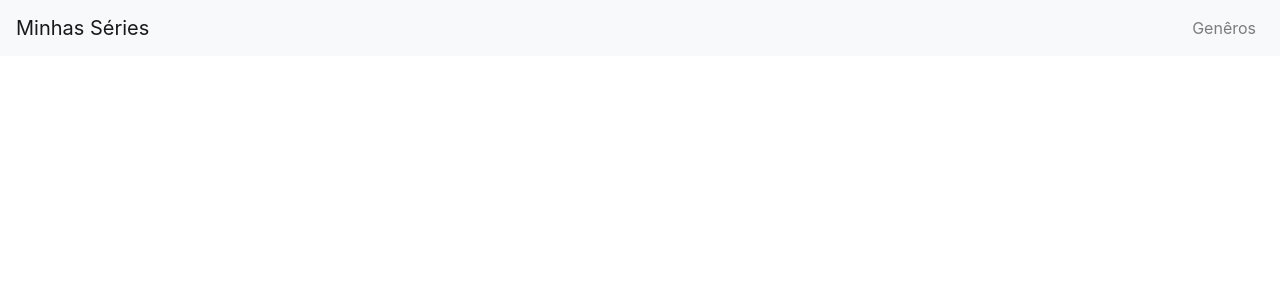
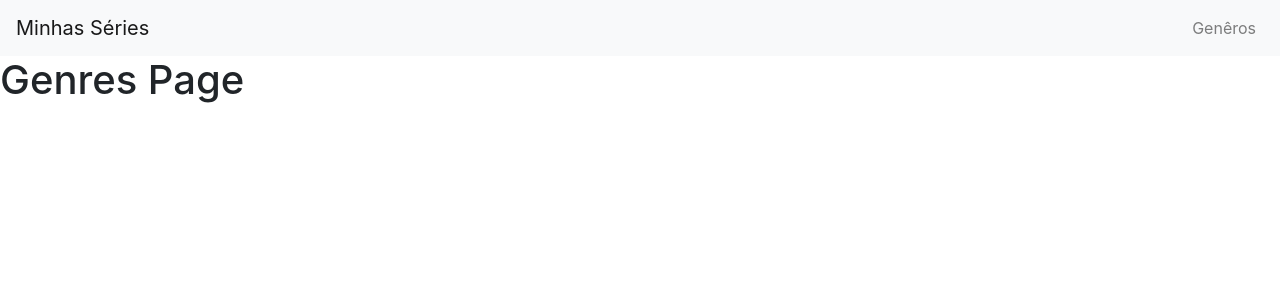
Before and after one commit to danielp-oliveira/minhas-series, a React (Create React App) app: page /genres in a window 1280 px wide. Shown: the top 300 px of the page. Built offline with nearby package versions, Linux system fonts and the light colour scheme.

Commit message:
add router

```diff
--- a/package.json
+++ b/package.json
@@ -9,6 +9,7 @@
     "bootstrap": "^4.4.1",
     "react": "^16.13.1",
     "react-dom": "^16.13.1",
+    "react-router-dom": "^5.1.2",
     "react-scripts": "3.4.1",
     "reactstrap": "^8.4.1"
   },
--- a/src/App.js
+++ b/src/App.js
@@ -1,35 +1,20 @@
-import React, { useState } from "react"
+import React from "react"
+import { BrowserRouter as Router, Route } from "react-router-dom"
 
-import {
-  Navbar,
-  NavbarBrand,
-  Collapse,
-  Nav,
-  NavItem,
-  NavLink,
-  NavbarToggler,
-} from "reactstrap"
+import GenresPage from "./pages/Genres"
+import HomePage from "./pages/Home"
+
+import Header from "./components/Header"
 
 function App() {
-  const [open, setOpen] = useState(false)
-  const toggle = () => {
-    setOpen(!open)
-  }
-
   return (
-    <div>
-      <Navbar color="light" light expand="md">
-        <NavbarBrand>Minhas Séries</NavbarBrand>
-        <NavbarToggler onClick={toggle} />
-        <Collapse isOpen={open} navbar>
-          <Nav className="ml-auto" navbar>
-            <NavItem>
-              <NavLink href="/">Genêros</NavLink>
-            </NavItem>
-          </Nav>
-        </Collapse>
-      </Navbar>
-    </div>
+    <Router>
+      <div>
+        <Header />
+        <Route path="/" exact component={HomePage} />
+        <Route path="/genres" component={GenresPage} />
+      </div>
+    </Router>
   )
 }
 
--- /dev/null
+++ b/src/components/Header/index.js
@@ -0,0 +1,40 @@
+import React, { useState } from "react"
+
+import {
+  Navbar,
+  NavbarBrand,
+  Collapse,
+  Nav,
+  NavItem,
+  NavLink,
+  NavbarToggler,
+} from "reactstrap"
+
+import { Link } from "react-router-dom"
+
+const Header = () => {
+  const [open, setOpen] = useState(false)
+  const toggle = () => {
+    setOpen(!open)
+  }
+
+  return (
+    <Navbar color="light" light expand="md">
+      <NavbarBrand tag={Link} to="/">
+        Minhas Séries
+      </NavbarBrand>
+      <NavbarToggler onClick={toggle} />
+      <Collapse isOpen={open} navbar>
+        <Nav className="ml-auto" navbar>
+          <NavItem>
+            <NavLink tag={Link} to="/genres">
+              Genêros
+            </NavLink>
+          </NavItem>
+        </Nav>
+      </Collapse>
+    </Navbar>
+  )
+}
+
+export default Header
--- /dev/null
+++ b/src/pages/Genres/index.js
@@ -0,0 +1,5 @@
+import React from "react"
+
+const GenresPage = () => <h1>Genres Page</h1>
+
+export default GenresPage
--- /dev/null
+++ b/src/pages/Home/index.js
@@ -0,0 +1,5 @@
+import React from "react"
+
+const HomePage = () => <h1>Home Page</h1>
+
+export default HomePage
```
Also changed, not shown: 1 other file (tests, documents, lock files or other folders).
